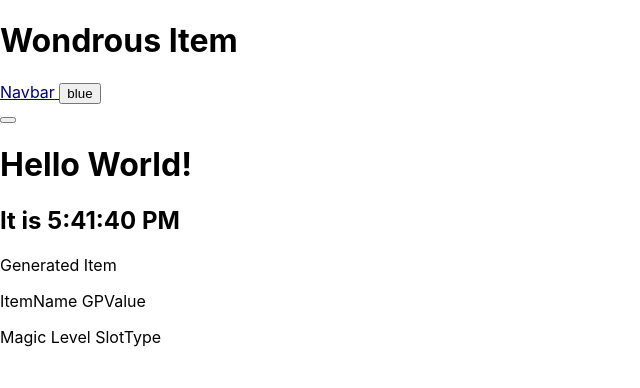
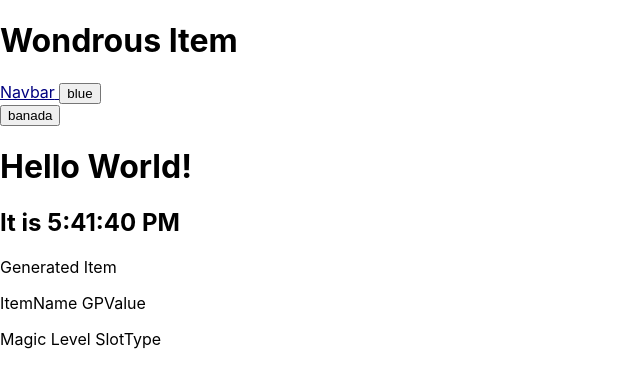
Before and after one commit to Rugaunt/pfUtilsApp, a React (Create React App) app in the folder pf-util/: page / in a window 1280 px wide. Shown: the top 388 px of the page, without its empty margins (0-640 px from the left). Built offline with nearby package versions, Linux system fonts and the light colour scheme.

Commit message:
fixed button
fixed it. yep. dont code with a headache...

```diff
--- a/pf-util/src/components/navBar/navBar.jsx
+++ b/pf-util/src/components/navBar/navBar.jsx
@@ -19,7 +19,7 @@ class NavBar extends Component {
             Navbar{" "}
             <span className="badge badge-pill badge-secondary">
               <TestButton />
-              <NavBarButton buttonTitleIn="button1" />
+              <NavBarButton buttonTitle="banada" />
             </span>
           </a>
         </div>
--- a/pf-util/src/components/navBarButton.jsx
+++ b/pf-util/src/components/navBarButton.jsx
@@ -3,17 +3,10 @@ import React, { Component } from "react";
 
 */
 class NavBarButton extends Component {
-  constructor(props, buttonTitleIn) {
-    super(props);
-    this.state = { buttonTitle: buttonTitleIn };
-  }
-
   render() {
-    const { onSelect } = this.props;
-    const buttonName = this.state.buttonTitle;
     return (
       <div>
-        <button onClick={() => this.onPress()}>{this.state.buttonName}</button>
+        <button onClick={() => this.onPress()}>{this.props.buttonTitle}</button>
       </div>
     );
   }
```
